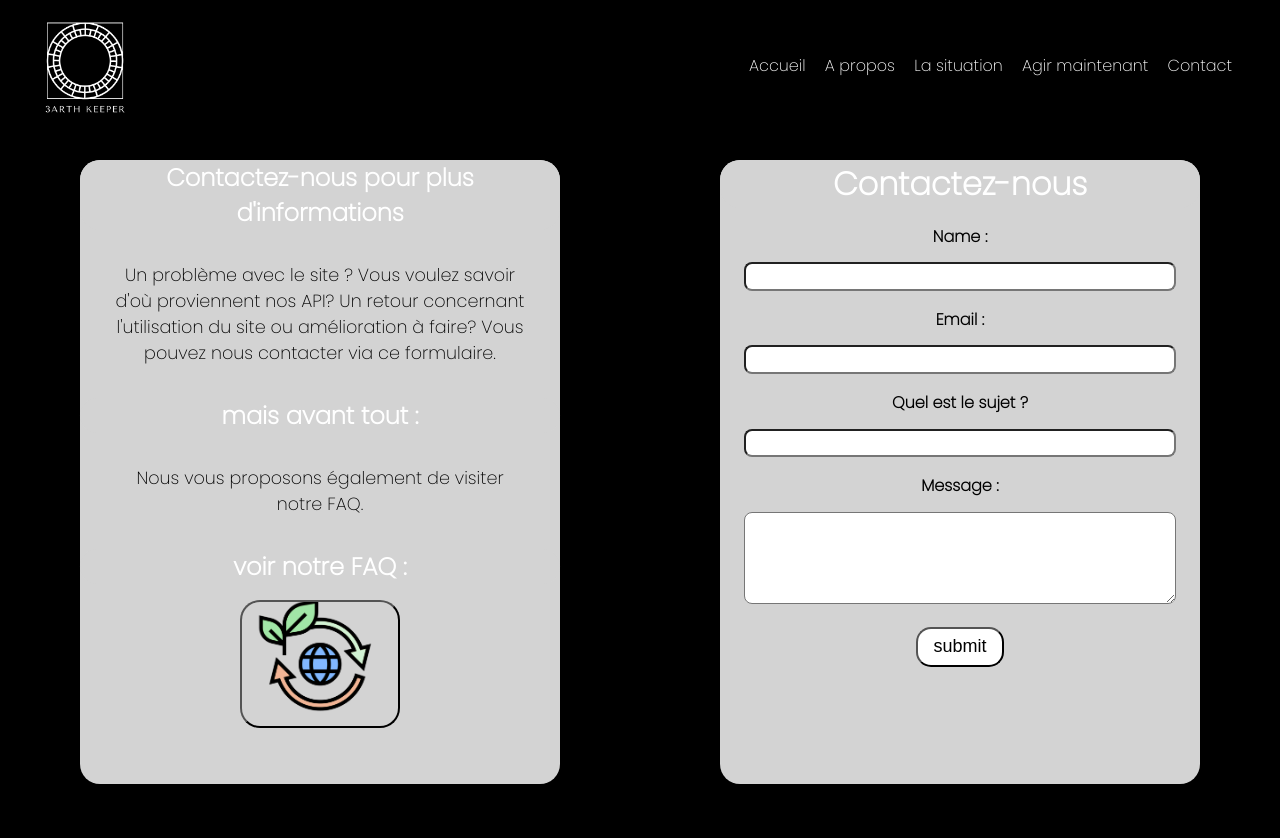
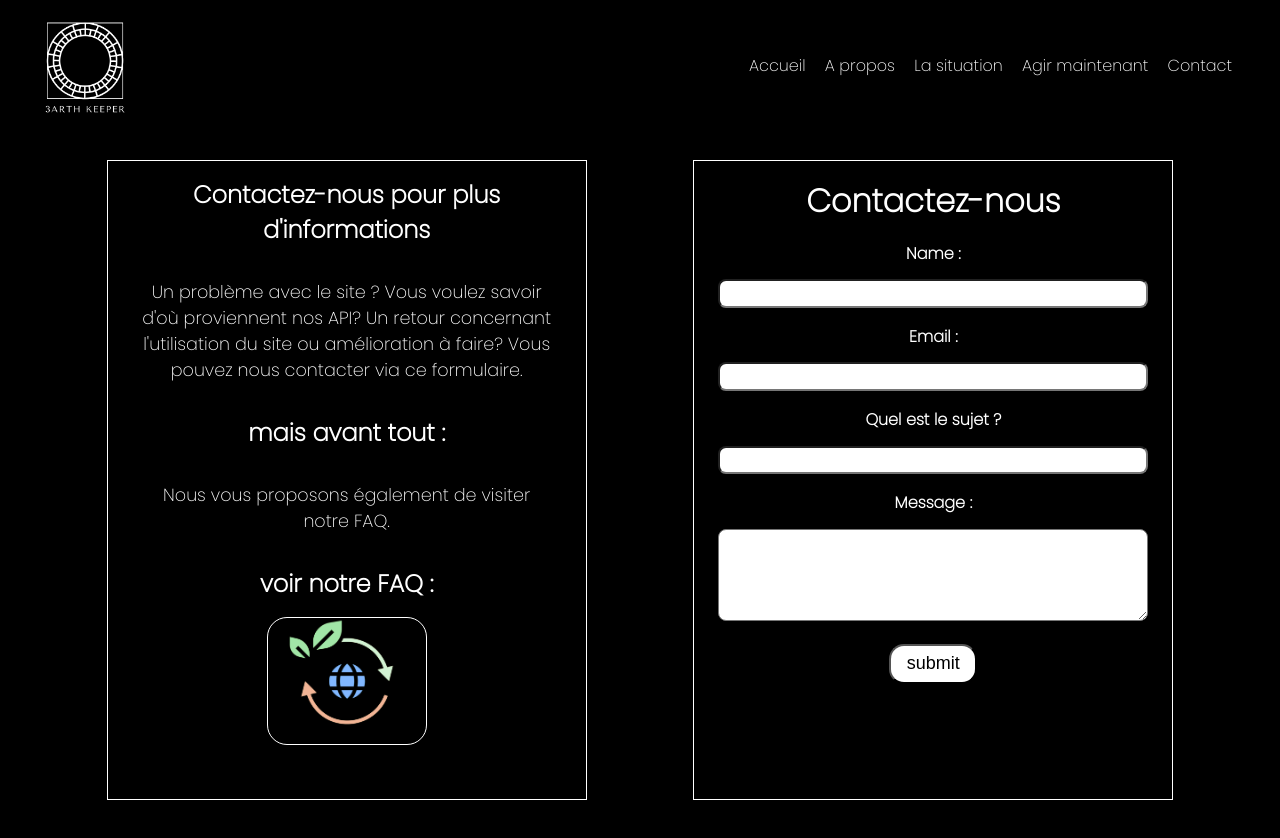
Before and after one commit to TerryGrimoire/3arth-keeper, a React (Vite) app: page /Contact in a window 1280 px wide. Shown: the top 838 px of the page. Before the commit the page ends 800 px from the top, so only its background shows below. Built offline with nearby package versions, Linux system fonts and the light colour scheme.

Commit message:
last version

```diff
--- a/src/pages/contact.css
+++ b/src/pages/contact.css
@@ -10,42 +10,42 @@
 }
 
 .contact_qb {
-  justify-content: space-around;
+  justify-content: space-evenly;
   display: flex;
   height: 100%;
   width: 100%;
-  min-height: 100vh;
+  min-height: 120vh;
 }
 
 .contact_form_qb > h1 {
-  border-radius: 20px;
   text-align: center;
+  margin-top: 1rem;
 }
 
 .contact_form_qb {
   margin-top: 10rem;
-  background-color: lightgray;
+  background-color: black;
   width: 30rem;
-  height: 39rem;
+  height: 40rem;
   text-align: center;
-  border-radius: 20px;
+  border: 1px solid white;
   justify-content: center;
 }
 
 .contact_form_qb * {
-  background-color: lightgray;
+  background-color: black;
 }
 
 .contact_label_qb {
   font-weight: bold;
-  color: var(--dark);
+  color: var(--light);
   display: block;
   margin-block-start: 1rem;
 }
 
 .contact_required_qb {
   margin: 0;
-  color: var(--dark);
+  color: var(--light);
   font-weight: 100;
 }
 
@@ -77,25 +77,25 @@
 
 .contact_info_qb {
   margin-top: 10rem;
-  background-color: lightgray;
+  background-color: black;
   width: 30rem;
-  height: 39rem;
+  height: 40rem;
   text-align: center;
-  border-radius: 20px;
+  border: 1px solid white;
 }
 
 .contact_info_qb * {
-  background-color: lightgray;
+  background-color: black;
 }
 
 .contact_info_qb > h2 {
-  border-radius: 20px;
   text-align: center;
+  margin-top: 1rem;
 }
 
 .contact_texte_qb {
   font-size: 1.1rem;
-  color: var(--dark);
+  color: var(--light);
   margin: 2rem;
 }
 
@@ -108,6 +108,7 @@
   background-repeat: no-repeat;
   border-radius: 20px;
   cursor: pointer;
+  border: 1px solid white;
 }
 
 @media screen and (max-width: 1000px) {
@@ -119,12 +120,13 @@
 
   .contact_form_qb {
     margin-top: 3rem;
-    width: 25rem;
-    height: 39rem;
+    width: 21rem;
+    height: 40rem;
   }
 
   .contact_info_qb {
     margin-top: 10rem;
-    width: 25rem;
+    width: 21rem;
+    height: 41rem;
   }
 }
```
